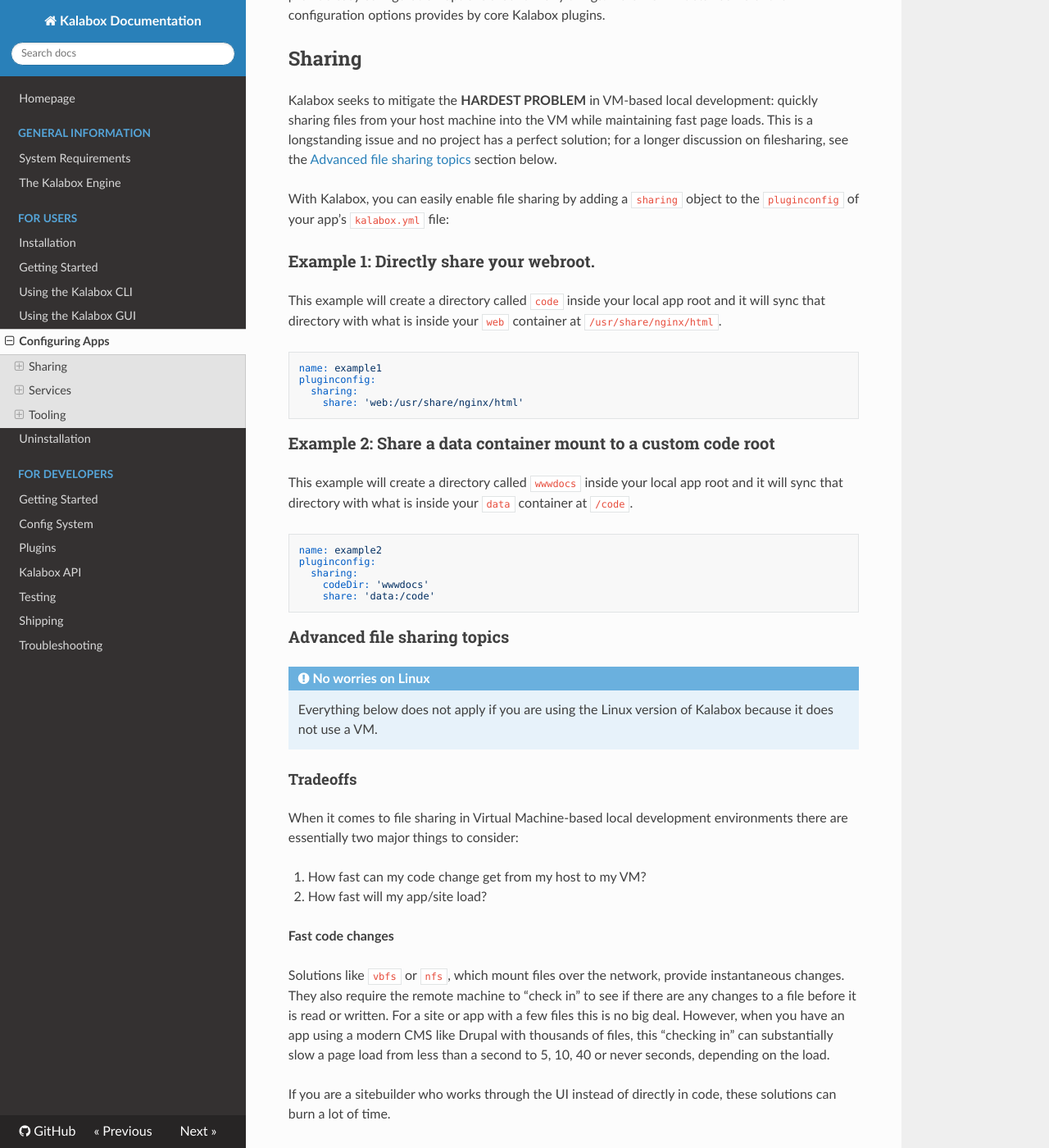
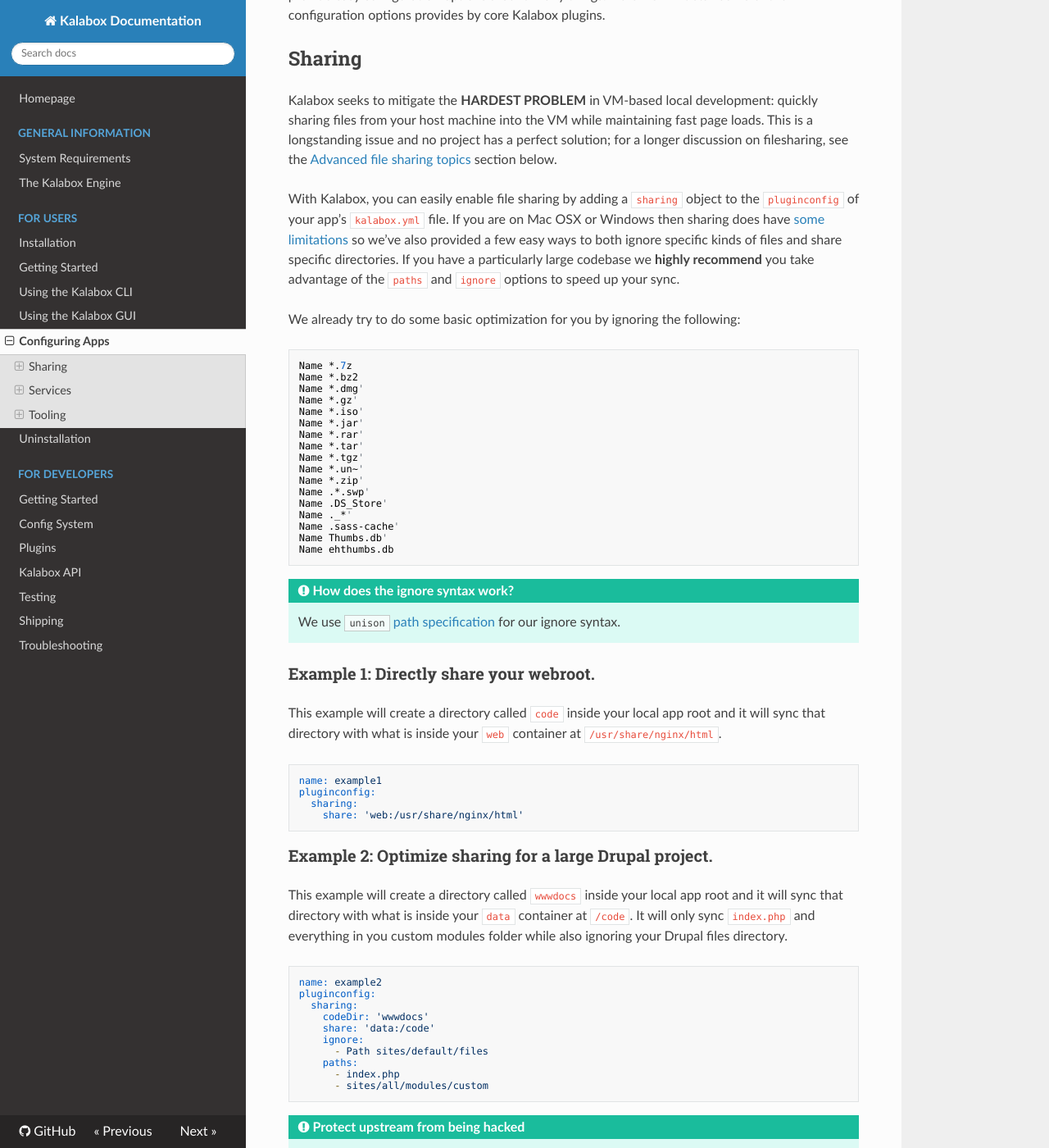
Before and after one commit to kalabox/kalabox, an MkDocs documentation site: the page built from docs/users/config.md, in a window 1280 px wide and 1400 px high, scrolled down 201 px. Shown: the whole window at 82% size. Built offline with MkDocs 1.6.1, drawn with Linux system fonts in a browser that asks for light colours; nearby versions of some CDN libraries; old or Windows-style settings are respelled for this version of MkDocs; some of the changed text lies outside the part shown.

Commit message:
#1440: Update documentation to reflect new sharing options

````diff
--- a/docs/users/config.md
+++ b/docs/users/config.md
@@ -8,7 +8,32 @@ Sharing
 
 Kalabox seeks to mitigate the **HARDEST PROBLEM** in VM-based local development: quickly sharing files from your host machine into the VM while maintaining fast page loads. This is a longstanding issue and no project has a perfect solution; for a longer discussion on filesharing, see the [Advanced file sharing topics](#advanced-file-sharing-topics) section below.
 
-With Kalabox, you can easily enable file sharing by adding a `sharing` object to the `pluginconfig` of your app's `kalabox.yml` file:
+With Kalabox, you can easily enable file sharing by adding a `sharing` object to the `pluginconfig` of your app's `kalabox.yml` file. If you are on Mac OSX or Windows then sharing does have [some limitations](#advanced-file-sharing-topics) so we've also provided a few easy ways to both ignore specific kinds of files and share specific directories. If you have a particularly large codebase we **highly recommend** you take advantage of the `paths` and `ignore` options to speed up your sync.
+
+We already try to do some basic optimization for you by ignoring the following:
+
+```
+Name *.7z
+Name *.bz2
+Name *.dmg'
+Name *.gz'
+Name *.iso'
+Name *.jar'
+Name *.rar'
+Name *.tar'
+Name *.tgz'
+Name *.un~'
+Name *.zip'
+Name .*.swp'
+Name .DS_Store'
+Name ._*'
+Name .sass-cache'
+Name Thumbs.db'
+Name ehthumbs.db
+```
+
+!!! tip "How does the ignore syntax work?"
+    We use `unison` [path specification](http://www.cis.upenn.edu/~bcpierce/unison/download/releases/stable/unison-manual.html#pathspec) for our ignore syntax.
 
 ### Example 1: Directly share your webroot.
 
@@ -21,9 +46,9 @@ pluginconfig:
     share: 'web:/usr/share/nginx/html'
 ```
 
-### Example 2: Share a data container mount to a custom code root
+### Example 2: Optimize sharing for a large Drupal project.
 
-This example will create a directory called `wwwdocs` inside your local app root and it will sync that directory with what is inside your `data` container at `/code`.
+This example will create a directory called `wwwdocs` inside your local app root and it will sync that directory with what is inside your `data` container at `/code`. It will only sync `index.php` and everything in you custom modules folder while also ignoring your Drupal files directory.
 
 ```yaml
 name: example2
@@ -31,7 +56,15 @@ pluginconfig:
   sharing:
     codeDir: 'wwwdocs'
     share: 'data:/code'
+    ignore:
+      - Path sites/default/files
+    paths:
+      - index.php
+      - sites/all/modules/custom
 ```
+
+!!! tip "Protect upstream from being hacked"
+    The `paths` and `ignore` options are also useful for restricting the code a user can alter. For example the above config (with the exception of index.php) would prevent changes being made to Drupal core and contrib modules.
 
 ### Advanced file sharing topics
 
@@ -72,8 +105,7 @@ The sharing process works like this
 
 #### The Downside
 
-While this produces `nfs` speed file change propogation along with "native" page loads, the speed of propogation does slow with the amount of files you are scanning. **We are planning to add various config options to sharing so that you can target the paths the make the most sense for file sharing.** For example, on a Drupal site you could share your "sites/all" directory, instead of the entire Drupal codebase.
-
+While this produces `nfs` speed file change propogation along with "native" page loads, the speed of propagation does slow as you increase the amount of files you are scanning. Luckily, we've provided a few ways for you to optimize your sync.
 #### The Roadmap Forward
 
 We **really, really hope** that the above is a stop-gap solution. Docker is currently working on "native" filesharing for both OSX and Windows. Once those are complete and perform better than what we have we will switch our sharing over to use them. You can track the progress of that issue over here:
````
Also changed, not shown: 1 other file.
